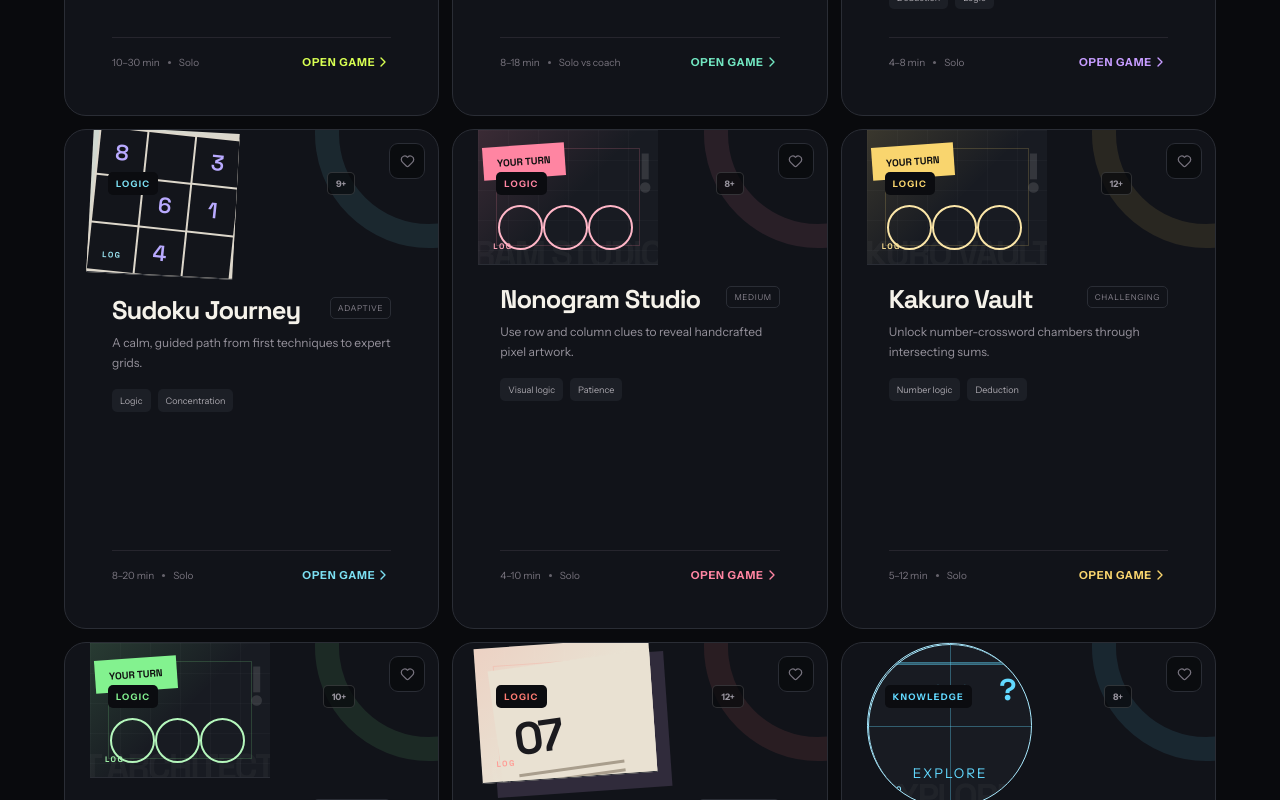
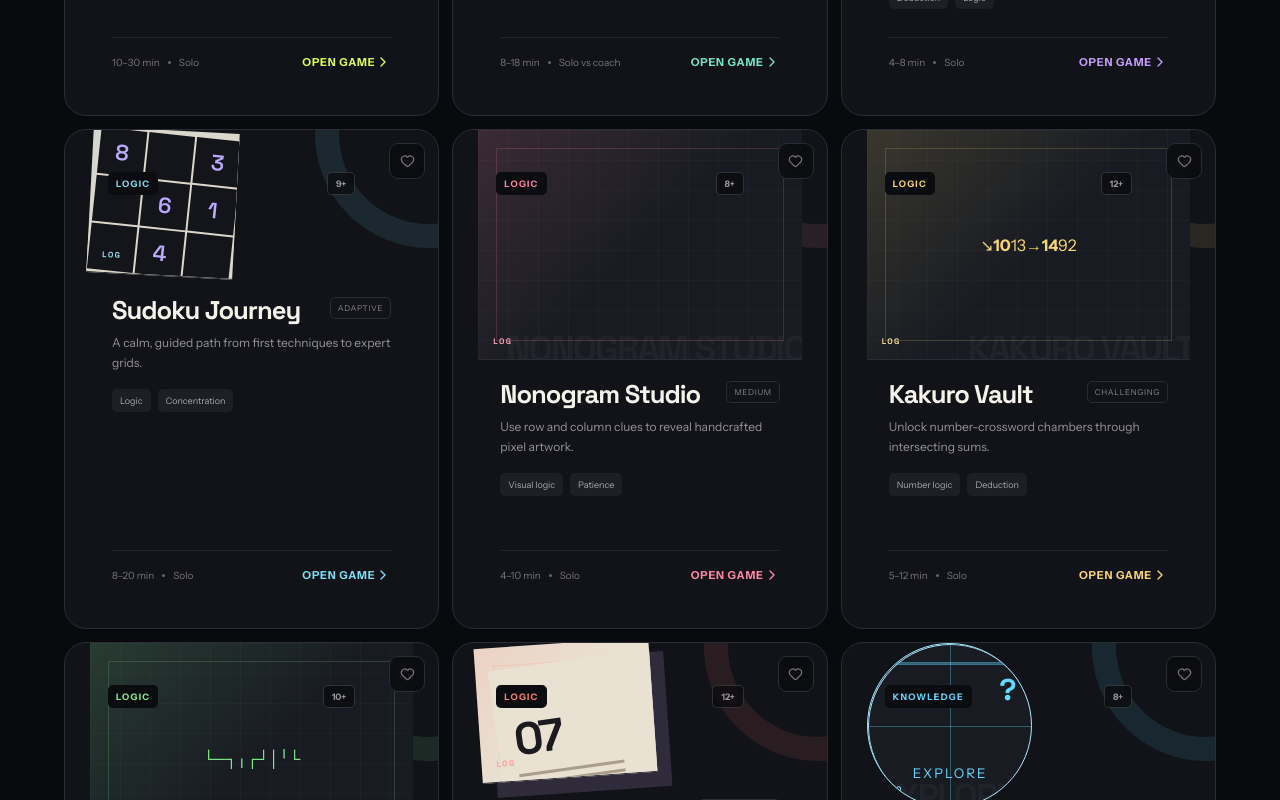
Before and after one commit to dileep-bheeel/megamasti, a React (Vite) app: page /games in a window 1280 px wide. Shown: the part 1120-1920 px from the top of the page. Built offline with nearby package versions, Linux system fonts and the light colour scheme.

Commit message:
feat: add artwork for new playable game families

```diff
--- a/src/components/GameArtwork.jsx
+++ b/src/components/GameArtwork.jsx
@@ -4,6 +4,7 @@ const artKind = game => {
   if (game.engine === "mastermind") return "code";
   if (game.engine === "detective") return "detective";
   if (game.engine === "rhythm") return "rhythm";
+  if (["reversi","nonogram","kakuro","circuit","words"].includes(game.engine)) return game.engine;
   if (game.engine?.startsWith("quiz") || game.engine === "science") return "knowledge";
   if (["story","debate","caption","invent","mystery"].includes(game.engine)) return "creative";
   return "social";
@@ -13,6 +14,11 @@ const artworks = {
   chess: <div className="art-chess"><span>♞</span><i /><i /><i /><i /><b>♜</b></div>,
   sudoku: <div className="art-sudoku">{["8","","3","","6","1","","4",""].map((n,i) => <i key={i}>{n}</i>)}</div>,
   code: <div className="art-code">{["#ff6b6b","#ffd166","#52d6b2","#8e7dff","#52d6b2","#ff6b6b"].map((color,i) => <i key={i} style={{background:color}} />)}</div>,
+  reversi: <div className="art-reversi">{["b","w","","w","b","b","","w","b"].map((disc,i) => <i className={disc} key={i} />)}</div>,
+  nonogram: <div className="art-nonogram">{["","x","x","x","","x","","x","","x","x","x","x","x","x","","","x","","","","","x","",""].map((cell,i) => <i className={cell} key={i} />)}</div>,
+  kakuro: <div className="art-kakuro"><b>↘10</b><i>1</i><i>3</i><b>→14</b><i>9</i><i>2</i></div>,
+  circuit: <div className="art-circuit">{["└","─","┐","╷","┌","┘","│","╵","└"].map((tile,i) => <i key={i}>{tile}</i>)}</div>,
+  words: <div className="art-words">{["W","O","R","D"].map((letter,i) => <i key={i}>{letter}</i>)}</div>,
   detective: <div className="art-detective"><i>CASE</i><span>07</span><b /><b /><b /></div>,
   rhythm: <div className="art-rhythm">{[42,76,55,92,64,34,82].map((height,i) => <i key={i} style={{height:height + "%"}} />)}</div>,
   knowledge: <div className="art-knowledge"><span>24°</span><i /><b>?</b><small>EXPLORE</small></div>,
```
